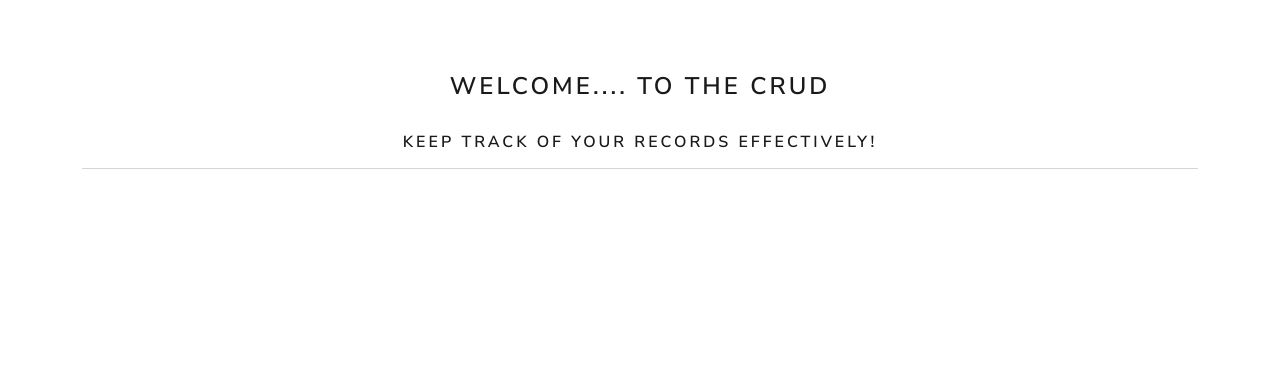
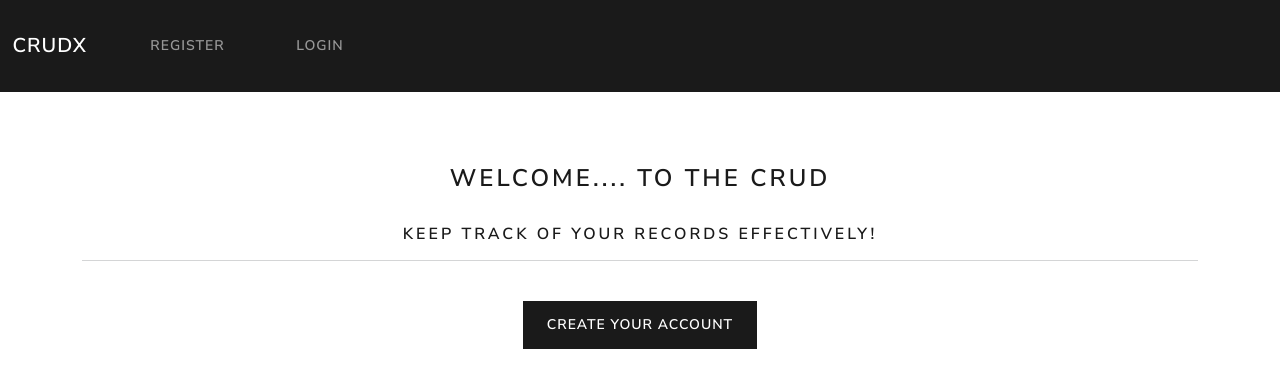
Before and after one commit to parth-lotte/CRUD-Proj, a Django app: page / in a window 1280 px wide. Shown: the top 388 px of the page. Run offline with Django 4.2, Linux system fonts and the light colour scheme; some libraries are stand-ins or nearby versions.

Commit message:
Creating a register page

```diff
--- a/crm/webapp/templates/webapp/base.html
+++ b/crm/webapp/templates/webapp/base.html
@@ -20,6 +20,7 @@
     <body>
         <!--  Create navigation bar  -->
 
+            {% include 'webapp/navbar.html' %}
         <div class="container">
             <br>
 
@@ -38,11 +39,9 @@
 
         <script src="{% static 'js/app.js' %}"></script>
 
-        <script src="https://code.jquery.com/jquery-3.3.1.min.js" crossorigin="anonymous"></script>
-
-        <!-- cross origin anyonums no cred shared  -->
-        <script src="https://cdn.jsdelivr.net/npm/@popperjs/core@2.11.8/dist/umd/popper.min.js" integrity="sha384-I7E8VVD/ismYTF4hNIPjVp/Zjvgyol6VFvRkX/vR+Vc4jQkC+hVqc2pM8ODewa9r" crossorigin="anonymous"></script>
-        <script src="https://cdn.jsdelivr.net/npm/bootstrap@5.3.2/dist/js/bootstrap.min.js" integrity="sha384-BBtl+eGJRgqQAUMxJ7pMwbEyER4l1g+O15P+16Ep7Q9Q+zqX6gSbd85u4mG4QzX+" crossorigin="anonymous"></script>
+        <script src="https://code.jquery.com/jquery-3.2.1.slim.min.js" integrity="sha384-KJ3o2DKtIkvYIK3UENzmM7KCkRr/rE9/Qpg6aAZGJwFDMVNA/GpGFF93hXpG5KkN" crossorigin="anonymous"></script>
+        <script src="https://cdn.jsdelivr.net/npm/popper.js@1.12.9/dist/umd/popper.min.js" integrity="sha384-ApNbgh9B+Y1QKtv3Rn7W3mgPxhU9K/ScQsAP7hUibX39j7fakFPskvXusvfa0b4Q" crossorigin="anonymous"></script>
+        <script src="https://cdn.jsdelivr.net/npm/bootstrap@4.0.0/dist/js/bootstrap.min.js" integrity="sha384-JZR6Spejh4U02d8jOt6vLEHfe/JQGiRRSQQxSfFWpi1MquVdAyjUar5+76PVCmYl" crossorigin="anonymous"></script>
 
     </body>
 
--- a/crm/webapp/templates/webapp/index.html
+++ b/crm/webapp/templates/webapp/index.html
@@ -2,6 +2,7 @@
 <!-- We will inherit he page -->
 
 {% extends 'Webapp/base.html' %}
+
 
 {% block content %}
 
@@ -19,6 +20,9 @@
             <h5> Keep track of your records effectively! </h5>
 
             <hr>
+            <br>
+
+            <a class="btn btn-primary" type="button" href="{% url '' %}"> Create Your Account </a>
 
         </div>
 
--- /dev/null
+++ b/crm/webapp/templates/webapp/navbar.html
@@ -0,0 +1,79 @@
+
+<nav class="navbar navbar-expand-lg navbar-dark bg-primary justify-content-center">
+
+    <a class="navbar-brand main-heading" href="{% url '' %}">
+
+      &nbsp; CRUDx
+
+    </a>
+
+
+    <button
+      class="navbar-toggler"
+      type="button"
+      data-toggle="collapse"
+      data-target="#navbarNavDropdown"
+      aria-controls="navbarNavDropdown"
+      aria-expanded="false"
+      aria-label="Toggle navigation"
+    >
+      <span class="navbar-toggler-icon"></span>
+
+    </button>
+
+
+      <div class="collapse navbar-collapse text-center" id="navbarNavDropdown">
+
+
+        <ul class="navbar-nav mr-auto">
+
+
+          &nbsp;     &nbsp;     &nbsp;
+
+          {% if user.is_authenticated %}
+
+            <li class="nav-item">
+
+              <a class="nav-link" href="{% url '' %}">Dashboard &nbsp; <i class="fa fa-home" aria-hidden="true"></i> </a>
+
+            </li>
+
+
+            &nbsp;     &nbsp;     &nbsp;
+
+
+            <li class="nav-item">
+
+              <a class="nav-link" href="{% url '' %}">Sign out &nbsp; <i class="fa fa-sign-out" aria-hidden="true"></i> </a>
+
+            </li>
+
+
+        </ul>
+
+        {% else %}
+
+        <li class="nav-item">
+
+          <a class="nav-link" href="{% url '' %}"> Register </a>
+
+        </li>
+
+
+        &nbsp;     &nbsp;     &nbsp;
+
+
+        <li class="nav-item">
+
+          <a class="nav-link" href="{% url '' %}">Login</a>
+
+        </li>
+
+
+        {% endif %}
+
+
+      </div>
+
+
+  </nav>
--- a/crm/webapp/urls.py
+++ b/crm/webapp/urls.py
@@ -3,5 +3,5 @@
 from django.urls import path
 from . import views
 urlpatterns = [
-    path('',views.home, name=" ")
+    path('',views.home, name="")
 ]
--- a/crm/webapp/views.py
+++ b/crm/webapp/views.py
@@ -1,4 +1,5 @@
-from django.shortcuts import render
+from django.shortcuts import render, redirect
+from .forms import CreateUserForm, LoginForm
 
 # Create your views here.
 
@@ -8,3 +9,26 @@ def home(request):
     # return HttpResponse('Hello Parth Lotte !')
 
     return render(request, 'webapp/index.html')
+
+
+
+# -- Register
+
+def register(request):
+
+    form= CreateUserForm()
+
+    if request.method=="POST":
+
+        form = CreateUserForm(request.POST)
+
+        if form.is_valid():
+
+            form.save()
+
+            # return redirect()
+
+
+    context= {'form':form}
+
+    return render(request, 'webapp/register.html', context=context)
```
Also changed, not shown: crm/webapp/templates/webapp/register.html (+18 -0 lines).
